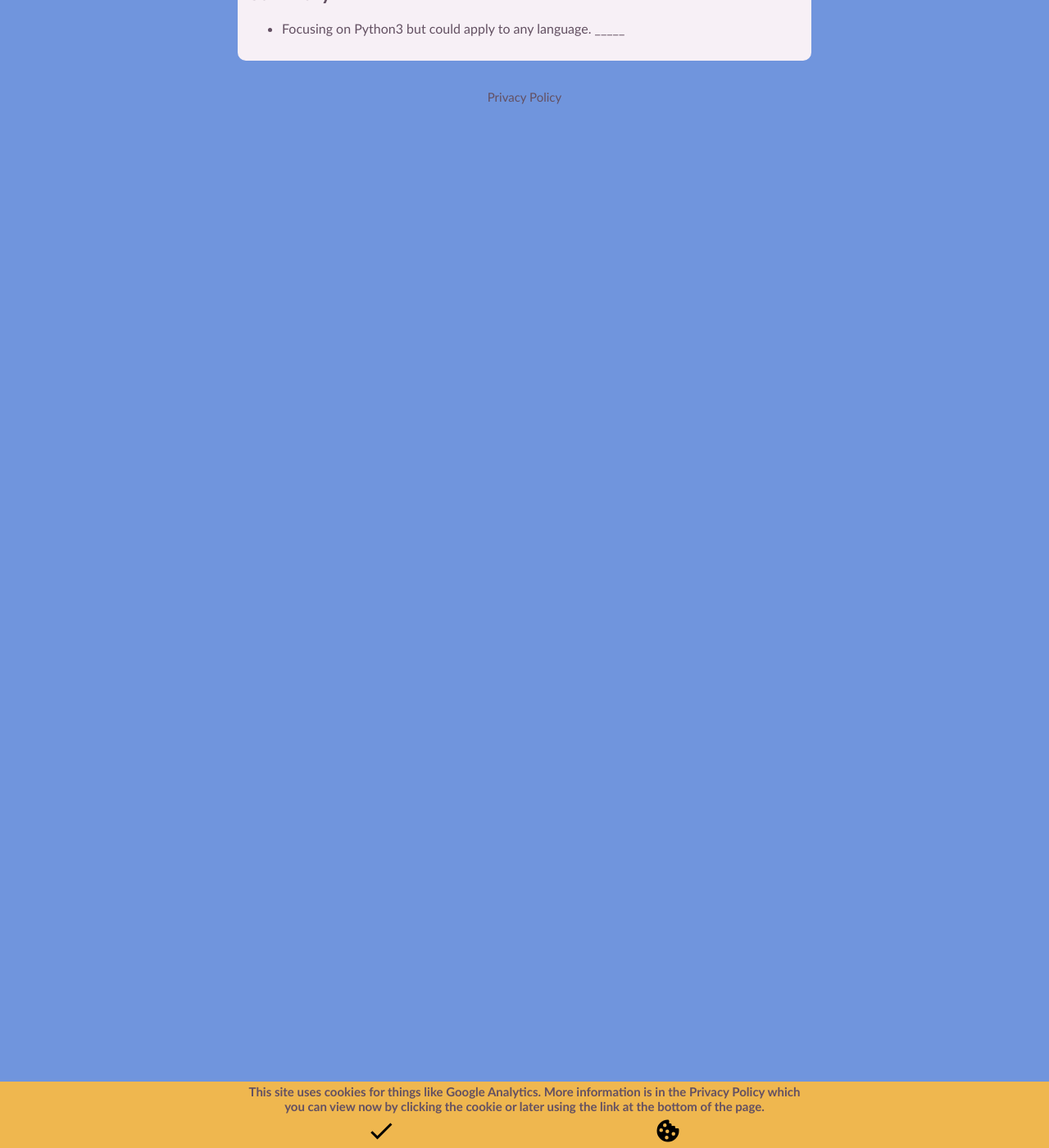
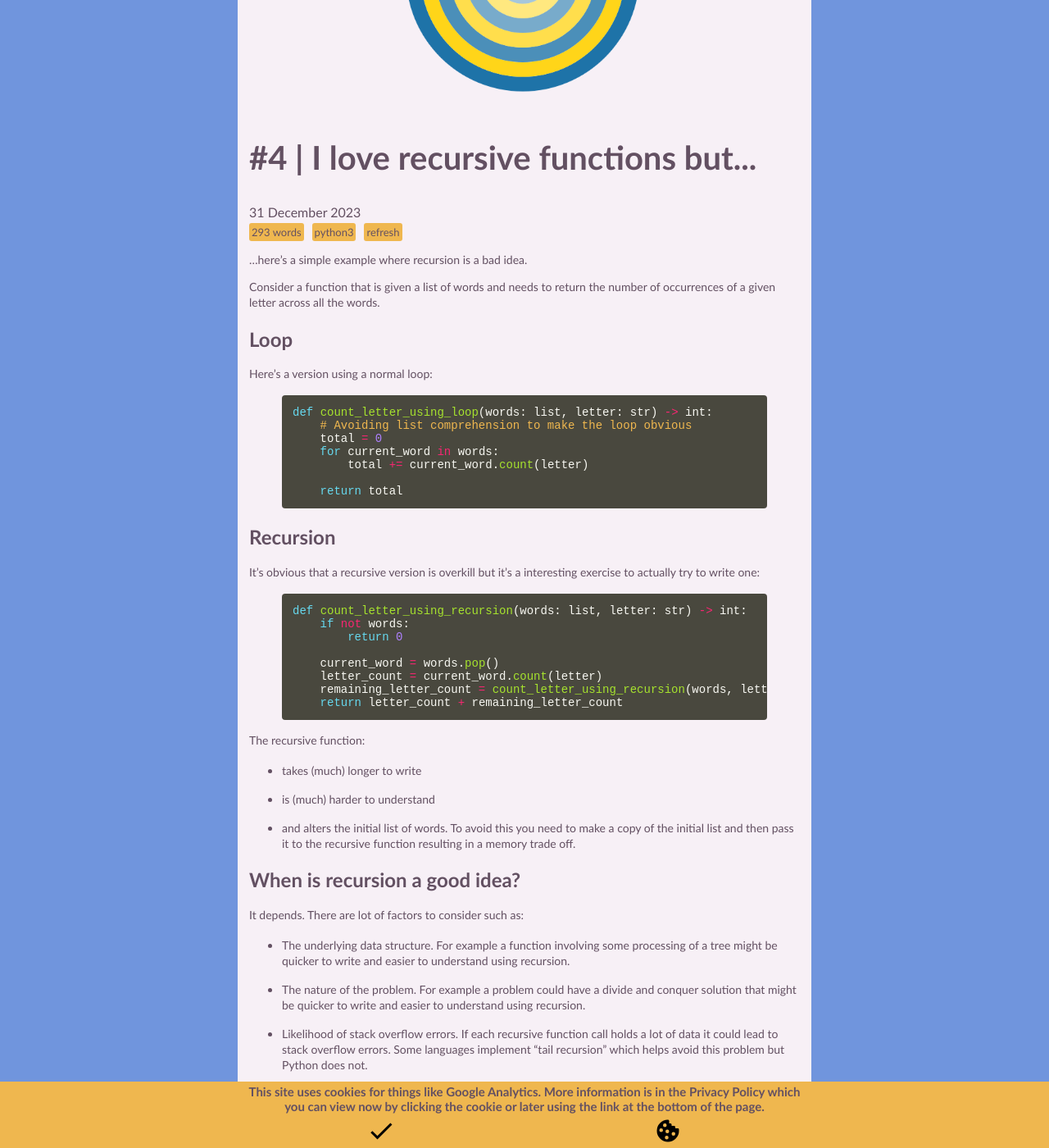
Before and after one commit to itsakettle/itsakettle.github.io, a Jekyll site: the page built from _posts/2023-11-09-4-loop_vs_recursion.md, in a window 1280 px wide and 1400 px high, scrolled down 399 px. Shown: the whole window at 82% size. Built offline with Jekyll 4.4.1, drawn with Linux system fonts in a browser that asks for light colours; some of the changed text lies outside the part shown.

Commit message:
recursion vs loop

```diff
--- a/_posts/2023-11-09-4-loop_vs_recursion.md
+++ b/_posts/2023-11-09-4-loop_vs_recursion.md
@@ -1,16 +1,66 @@
 ---
 layout:     post
-title:      "Loops vs Recursion"
+title:      "I love recursive functions but..."
 permalink: "4"
 subtitle:
-date:       2023-11-08
-image: ""
+date:       2023-12-31
+image: "assets/img/4/main.png"
 published: true
 tags: [python3, refresh]
-image_width: 100%
+image_width: 50%
 ---
 
-## Summary
+...here's a simple example where recursion is a bad idea.
 
-* Focusing on Python3 but could apply to any language.
+Consider a function that is given a list of words and needs to return the number of occurrences of a given letter across all the words.
+
+## Loop
+
+Here's a version using a normal loop:
+
+{% highlight python %}
+def count_letter_using_loop(words: list, letter: str) -> int:
+    # Avoiding list comprehension to make the loop obvious
+    total = 0
+    for current_word in words:
+        total += current_word.count(letter)
+
+    return total
+{% endhighlight %}
+
+## Recursion
+
+It's obvious that a recursive version is overkill but it's a interesting exercise to actually try to write one:
+
+{% highlight python %}
+def count_letter_using_recursion(words: list, letter: str) -> int:
+    if not words:
+        return 0
+
+    current_word = words.pop()
+    letter_count = current_word.count(letter)
+    remaining_letter_count = count_letter_using_recursion(words, letter)
+    return letter_count + remaining_letter_count
+{% endhighlight %}
+
+The recursive function:
+
+* takes (much) longer to write
+
+* is (much) harder to understand
+
+* and alters the initial list of words. To avoid this you need to make a copy of the initial list and then pass it to the recursive function resulting in a memory trade off.
+
+## When is recursion a good idea?
+
+It depends. There are lot of factors to consider such as:
+
+* The underlying data structure. For example a function involving some processing of a tree might be quicker to write and easier to understand using recursion.
+
+* The nature of the problem. For example a problem could have a divide and conquer solution that might be quicker to write and easier to understand using recursion.
+
+* Likelihood of stack overflow errors. If each recursive function call holds a lot of data it could lead to stack overflow errors. Some languages implement "tail recursion" which helps avoid this problem but Python does not.
+
+I tried to cause a stack overflow error on a macbook using Python but wasn't able to. More on that later maybe.
+
 _____
```
Also changed, not shown: assets/img/4/main.png (added).
